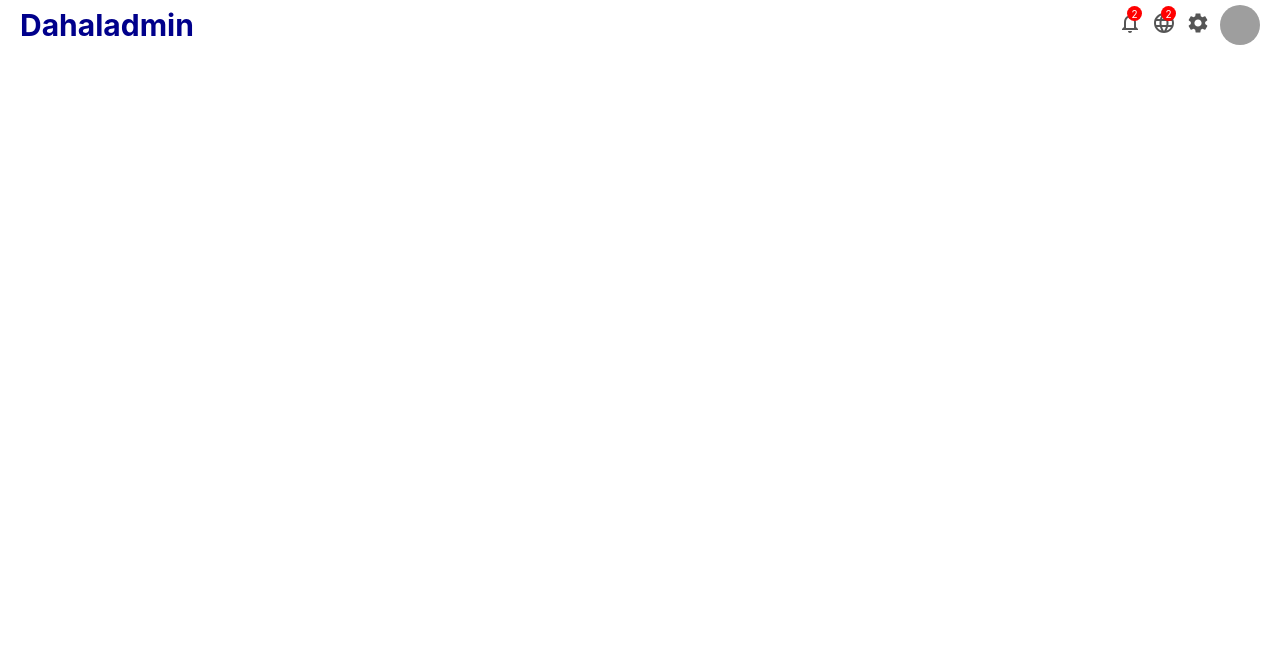
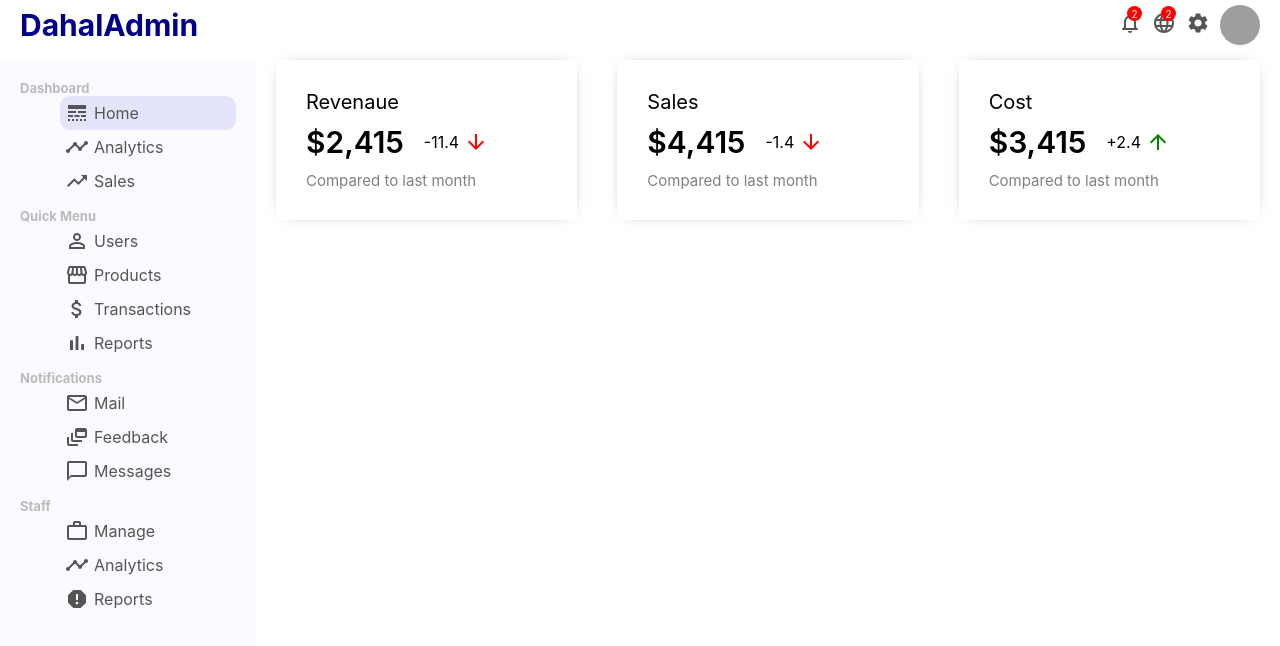
Before and after one commit to roshan871/dashboard-react, a React (Create React App) app: page /#/ in a window 1280 px wide. Shown: the top 646 px of the page. Built offline with nearby package versions, Linux system fonts and the light colour scheme; grey boxes are pictures that could not be loaded.

Commit message:
Featured info section built

```diff
--- a/src/App.css
+++ b/src/App.css
@@ -1,3 +1,7 @@
 * {
   margin: 0;
 }
+.container {
+  display: flex;
+  margin-top: 10px;
+}
--- a/src/App.js
+++ b/src/App.js
@@ -1,5 +1,8 @@
 import './App.css';
+import Sidebar from './components/sidebar/Sidebar';
 import Topbar from './components/Topbar.js/Topbar';
+import Home from './pages/home/Home';
+
 
 
 function App() {
@@ -7,6 +10,10 @@ function App() {
     <div className="App">
 
       <Topbar />
+     <div className='container'>
+       <Sidebar />
+       <Home />
+     </div>
     </div>
   );
 }
--- a/src/components/Topbar.js/Topbar.js
+++ b/src/components/Topbar.js/Topbar.js
@@ -6,7 +6,7 @@ export default function Topbar() {
     <div className="topbar">
       <div className="topbarWrapper">
         <div className="topLeft">
-          <span className="logo">Dahaladmin</span>
+          <span className="logo">DahalAdmin</span>
         </div>
         <div className="topRight">
           <div className="topbarIconContainer">
--- /dev/null
+++ b/src/components/featuredInfo/FeaturedInfo.css
@@ -0,0 +1,50 @@
+.featured {
+  display: flex;
+  width: 100%;
+  justify-content: space-between;
+  cursor: pointer;
+}
+
+.featuredItem {
+  flex: 1;
+  margin: 0 20px;
+  padding: 30px;
+  box-shadow: 0px 0px 15px -10px rgba(0, 0, 0, 0.75);
+  -moz-box-shadow: 0px 0px 15px -10px rgba(0, 0, 0, 0.75);
+}
+
+.featuredTitle {
+  font-size: 20px;
+}
+
+.featuredMoneyContainer {
+  margin: 10px 0px;
+  display: flex;
+  align-items: center;
+}
+
+.featuredMoney {
+  font-size: 30px;
+  font-weight: 600;
+}
+
+.featuredMoneyRate {
+  display: flex;
+  align-items: center;
+  margin-left: 20px;
+}
+
+.featuredIcon {
+  font-size: 14px;
+  margin-left: 5px;
+  color: green;
+}
+
+.featuredIcon.negative {
+  color: red;
+}
+
+.featuredSub {
+  font-size: 15px;
+  color: grey;
+}
--- /dev/null
+++ b/src/components/featuredInfo/FeaturedInfo.jsx
@@ -0,0 +1,42 @@
+import React from 'react';
+import './FeaturedInfo.css';
+import { ArrowDownward, ArrowUpward } from "@material-ui/icons";
+
+function FeaturedInfo() {
+    return (
+        <div className='featured'>
+            <div className='featuredItem'>
+                <span className='featuredTitle'>Revenaue</span>
+                <div className='featuredMoneyContainer'>
+                    <span className='featuredMoney'>$2,415</span>
+                    <span className='featuredMoneyRate'>
+                     -11.4 <ArrowDownward className='featuredIcon negative' />
+                    </span>
+                </div>
+                <span className='featuredSub'>Compared to last month</span>
+            </div>
+            <div className='featuredItem'>
+                <span className='featuredTitle'>Sales</span>
+                <div className='featuredMoneyContainer'>
+                    <span className='featuredMoney'>$4,415</span>
+                    <span className='featuredMoneyRate'>
+                     -1.4 <ArrowDownward className='featuredIcon negative' />
+                    </span>
+                </div>
+                <span className='featuredSub'>Compared to last month</span>
+            </div>
+            <div className='featuredItem'>
+                <span className='featuredTitle'>Cost</span>
+                <div className='featuredMoneyContainer'>
+                    <span className='featuredMoney'>$3,415</span>
+                    <span className='featuredMoneyRate'>
+                     +2.4 <ArrowUpward className='featuredIcon positive'/>
+                    </span>
+                </div>
+                <span className='featuredSub'>Compared to last month</span>
+            </div>
+        </div>
+    )
+}
+
+export default FeaturedInfo;
--- /dev/null
+++ b/src/pages/home/Home.css
@@ -0,0 +1,3 @@
+.home {
+  flex: 4;
+}
--- /dev/null
+++ b/src/pages/home/Home.jsx
@@ -0,0 +1,13 @@
+import React from 'react';
+import './Home.css'
+import FeaturedInfo from '../../components/featuredInfo/FeaturedInfo';
+
+function Home() {
+    return (
+        <div className='home'>
+              <FeaturedInfo />
+        </div>
+    )
+}
+
+export default Home
```
